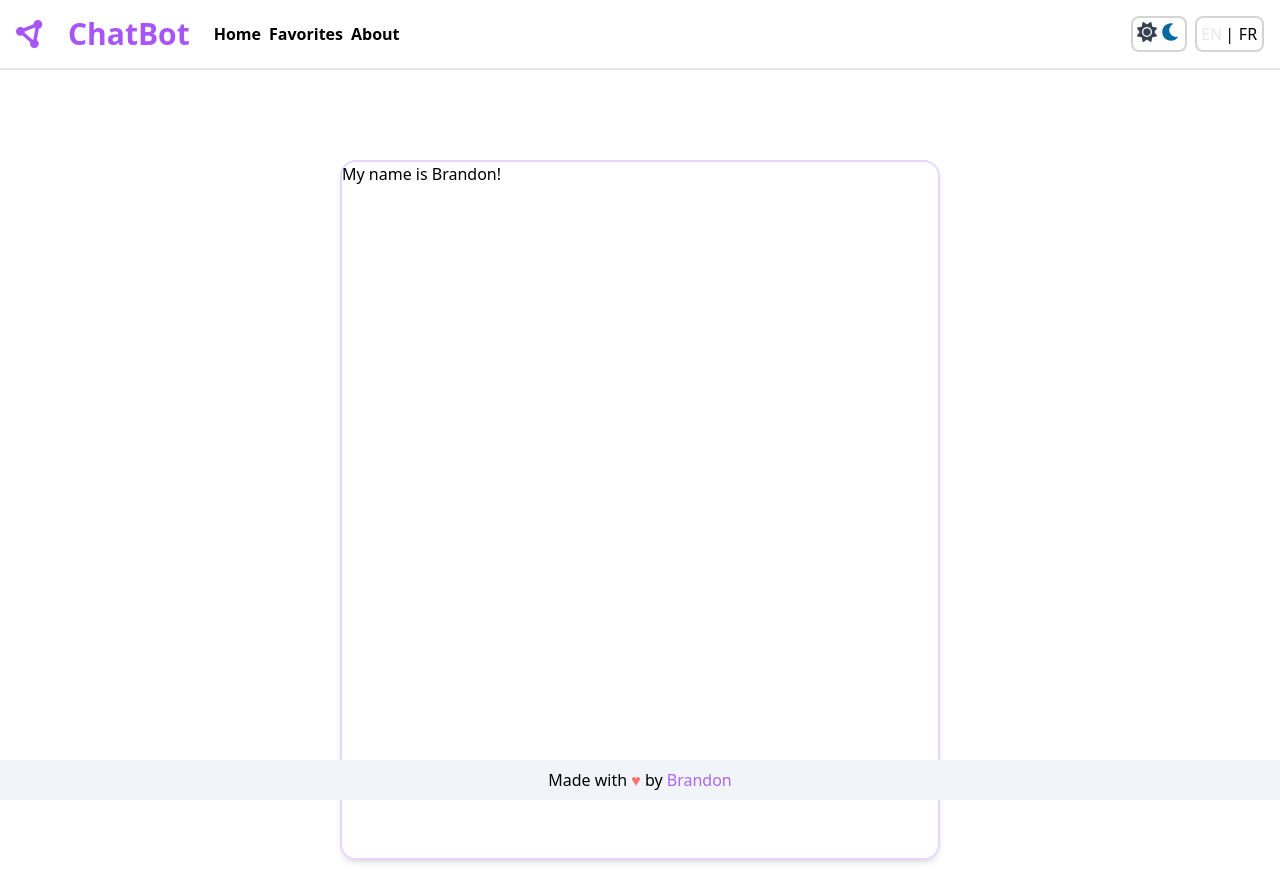
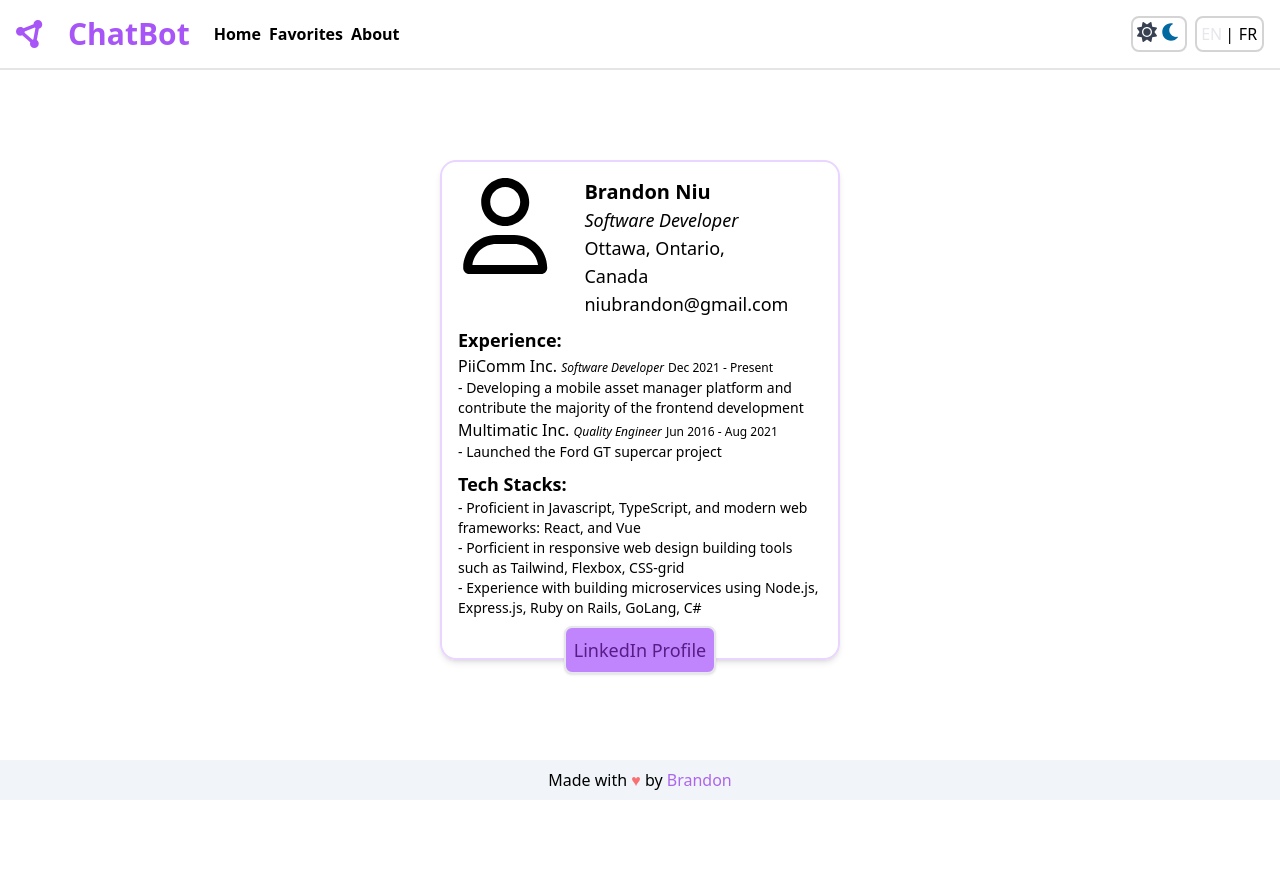
Before and after one commit to niubrandon/chatbot, a React (Create React App) app: page /about in a window 1280 px wide. Built offline with nearby package versions, Linux system fonts and the light colour scheme.

Commit message:
add about page

```diff
--- a/src/pages/About.tsx
+++ b/src/pages/About.tsx
@@ -1,9 +1,44 @@
+import { ReactComponent as UserSvg } from '../assets/user-regular.svg';
 export default function About () {
 
   return (
     <>
-      <div className="fixed top-[20%] left-[50%] w-[600px] h-[700px] border-2 border-purple-200 rounded-2xl shadow-md -ml-[300px]">
-      My name is Brandon!
+      <div className="fixed top-[20%] left-[50%] w-[400px] h-[500px] border-2 border-purple-200
+      rounded-2xl shadow-md -ml-[200px] p-4 text-lg flex flex-col gap-2">
+        <section className="flex">
+          <UserSvg className="h-24 w-24" />
+          <div className="flex flex-col px-8">
+            <span className="text-xl font-semibold">Brandon Niu</span>
+            <span className="italic">Software Developer</span>
+            <span>Ottawa, Ontario, Canada</span>
+            <span>niubrandon@gmail.com</span>
+          </div>
+        </section>
+        <section className="flex flex-col grow">
+          <h2 className="font-semibold">Experience:</h2>
+          <p className="text-base font-medium">PiiComm Inc. <span className="text-xs italic">Software Developer</span>  <span className="text-xs">Dec 2021 - Present</span></p>
+          <p className="text-sm"> - Developing a mobile asset manager platform and contribute the majority of the frontend development</p>
+          <p className="text-base font-medium">Multimatic Inc. <span className="text-xs italic">Quality Engineer</span>  <span className="text-xs">Jun 2016 - Aug 2021</span></p>
+          <p className="text-sm"> - Launched the Ford GT supercar project </p>
+        </section>
+        <section className="flex flex-col">
+          <h2 className="font-semibold">Tech Stacks:</h2>
+          <ul className="text-sm">
+            <li>- Proficient in Javascript, TypeScript, and modern web frameworks: React, and Vue</li>
+            <li>- Porficient in responsive web design building tools such as Tailwind, Flexbox, CSS-grid</li>
+            <li>- Experience with building microservices using Node.js, Express.js, Ruby on Rails, GoLang, C#</li>
+            <li></li>
+          </ul>
+        </section>
+        <div className="flex justify-center h-12">
+          <a
+            href="https://www.linkedin.com/in/niubrandon/"
+            className="text-purple-900 hover:text-lg border-2 bg-purple-400 rounded-lg shadow hover:shadow-xl p-2">
+            LinkedIn Profile
+          </a>
+        </div>
+
+
       </div>
     </>
   );
```
Also changed, not shown: src/assets/user-regular.svg (added).
